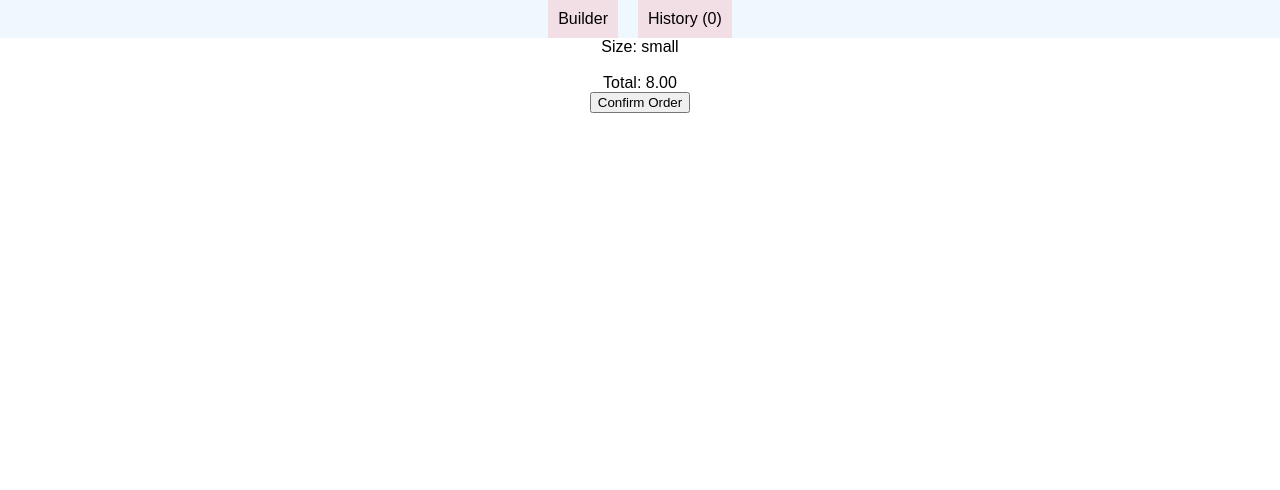
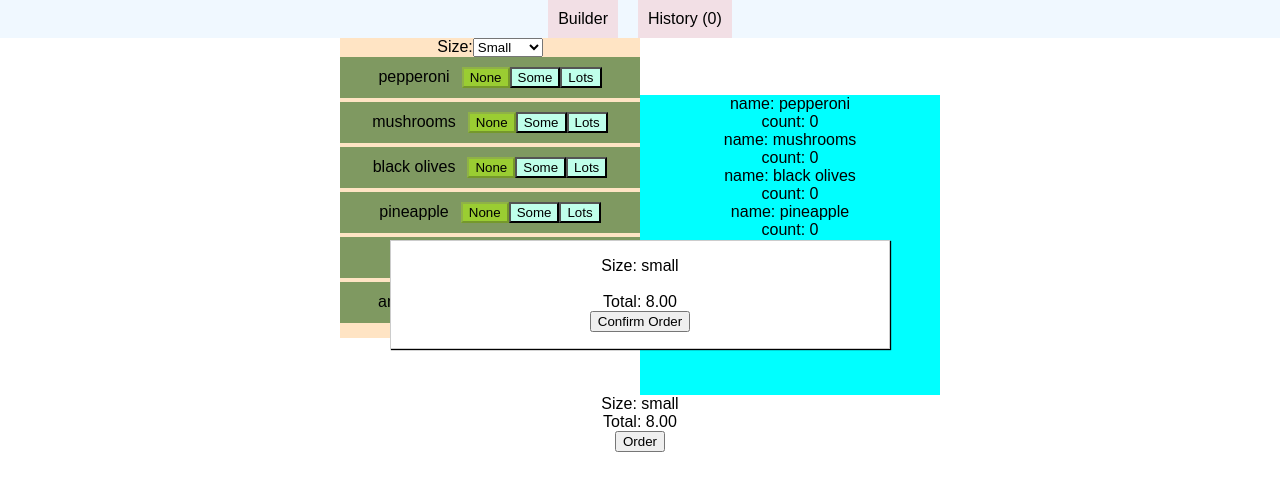
Before and after one commit to jltyler/pizza-build, a React (Create React App) app: page / in a window 1280 px wide. Both pictures are taken after a click on the button "Order". Shown: the top 490 px of the page. Built offline with nearby package versions, Linux system fonts and the light colour scheme.

Commit message:
Added ez modal for confirming orders

```diff
--- a/src/Helpers.js
+++ b/src/Helpers.js
@@ -2,6 +2,7 @@ import Data from './Data';
 
 const Helpers = {
     calculateTotalPrice: (order) => {
+        console.log(order)
         let price = Data.basePrice;
         for (const i in order.ingredients) {
             price += order.ingredients[i] * Data.ingredientPrices[i];
--- a/src/comp/builder/Builder.js
+++ b/src/comp/builder/Builder.js
@@ -4,7 +4,10 @@ import Controls from './controls/Controls';
 import Control from './controls/Control';
 import Store from './Store';
 import Data from '../../Data';
+import Helpers from '../../Helpers';
 import './Builder.css';
+import Modal from '../modal/Modal';
+import Confirm from '../confirm/Confirm';
 
 class Builder extends Component {
     constructor(props) {
@@ -17,16 +20,7 @@ class Builder extends Component {
         }
         else
         {
-            // Assigning state once in the constructor is okay but mutating it is not
-            const newIngredients = {};
-            Data.ingredientNames.forEach((name) => {
-                newIngredients[name] = 0;
-            })
-
-            this.state = {
-                size: 'small',
-                ingredients: newIngredients,
-            }
+            this.state=(this.newBuilderOrder())
         }
         this.refreshAppState = props.refreshAppState;
     }
@@ -61,14 +55,6 @@ class Builder extends Component {
         return ingredients;
     }
 
-    calculateTotalPrice = () => {
-        let price = Data.basePrice;
-        for (const i in this.state.ingredients) {
-            price += this.state.ingredients[i] * Data.ingredientPrices[i];
-        }
-        return price * Data.sizeTable[this.state.size].multiplier;
-    }
-
     changeSize = (e) => {
         this.setState({
             size: e.target.value,
@@ -79,26 +65,24 @@ class Builder extends Component {
         const order = {
             size: this.state.size,
             ingredients: {...this.state.ingredients},
-            total: this.calculateTotalPrice()
+            total: Helpers.calculateTotalPrice(this.state),
         }
         for (const key in order.ingredients) {
             if (order.ingredients[key] === 0) delete order.ingredients[key];
         }
         Store.history.push(order)
-        this.newBuilderOrder()
+        this.setState(this.newBuilderOrder())
         this.refreshAppState()
     }
 
     newBuilderOrder = () => {
-        const tempIngredients = {};
-        for (const i in Data.ingredientPrices)
-        {
-            tempIngredients[i] = 0;
+        const ingredients = {};
+        for (const i in Data.ingredientPrices) ingredients[i] = 0;
+        return {
+            size: 'small',
+            ingredients,
+            confirm: false,
         }
-        this.setState({
-            size: 'small',
-            ingredients: tempIngredients,
-        })
     }
 
     storeBuilderState = () => {
@@ -113,12 +97,22 @@ class Builder extends Component {
     }
 
     displayCheckout = () => {
-        this.props.setCurrentDisplay('confirm', this.state)
+        this.setState({
+            confirm: true,
+        })
     }
 
     render() {
         return (
             <div className="builder">
+                <Modal show={this.state.confirm}>
+                    <Confirm
+                        order={{
+                            ...this.state,
+                            total: Helpers.calculateTotalPrice(this.state),
+                            }}
+                        confirmOrder={this.sendOrder}/>
+                </Modal>
                 <Controls>
                     Size:
                     <select onChange={this.changeSize} value={this.state.size}>
@@ -132,7 +126,7 @@ class Builder extends Component {
                 <Preview ingredients={this.state.ingredients}/>
                 <div className="total">
                     Size: {this.state.size} <br />
-                    Total: {this.calculateTotalPrice(this.state.ingredients).toFixed(2)}
+                    Total: {Helpers.calculateTotalPrice(this.state).toFixed(2)}
                 </div>
                 <button className="checkout" onClick={this.displayCheckout}>Order</button>
             </div>
--- /dev/null
+++ b/src/comp/modal/Modal.css
@@ -0,0 +1,20 @@
+.Modal {
+    position: fixed;
+    z-index: 500;
+    background-color: white;
+    width: 70%;
+    border: 1px solid #ccc;
+    box-shadow: 1px 1px 1px black;
+    padding: 16px;
+    left: 15%;
+    top: 30%;
+    box-sizing: border-box;
+    transition: all 0.3s ease-out;
+}
+
+@media (min-width: 600px) {
+    .Modal {
+        width: 500px;
+        left: calc(50% - 250px);
+    }
+}
--- /dev/null
+++ b/src/comp/modal/Modal.js
@@ -0,0 +1,18 @@
+import React from 'react';
+import './Modal.css';
+
+const Modal = (props) => {
+    return (
+        <div
+            className="Modal"
+            style={{
+                transform: props.show ? 'translateY(0)' : 'translateY(-100)',
+                opacity: props.show ? '1' : '0',
+                zIndex: props.show ? '500': '-500',
+            }}>
+            {props.children}
+        </div>
+    );
+}
+
+export default Modal;
```
Also changed, not shown: 1 other file (tests, documents, lock files or other folders).
